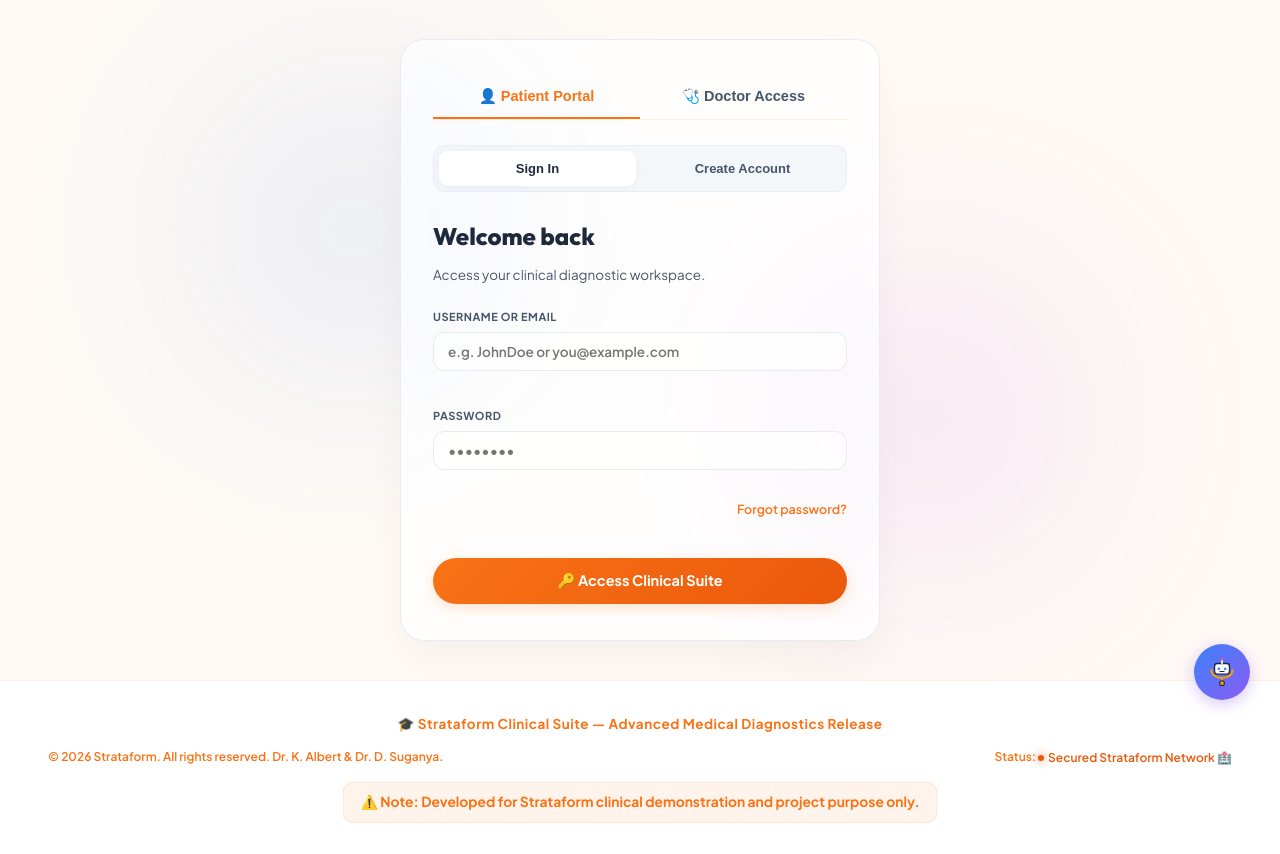
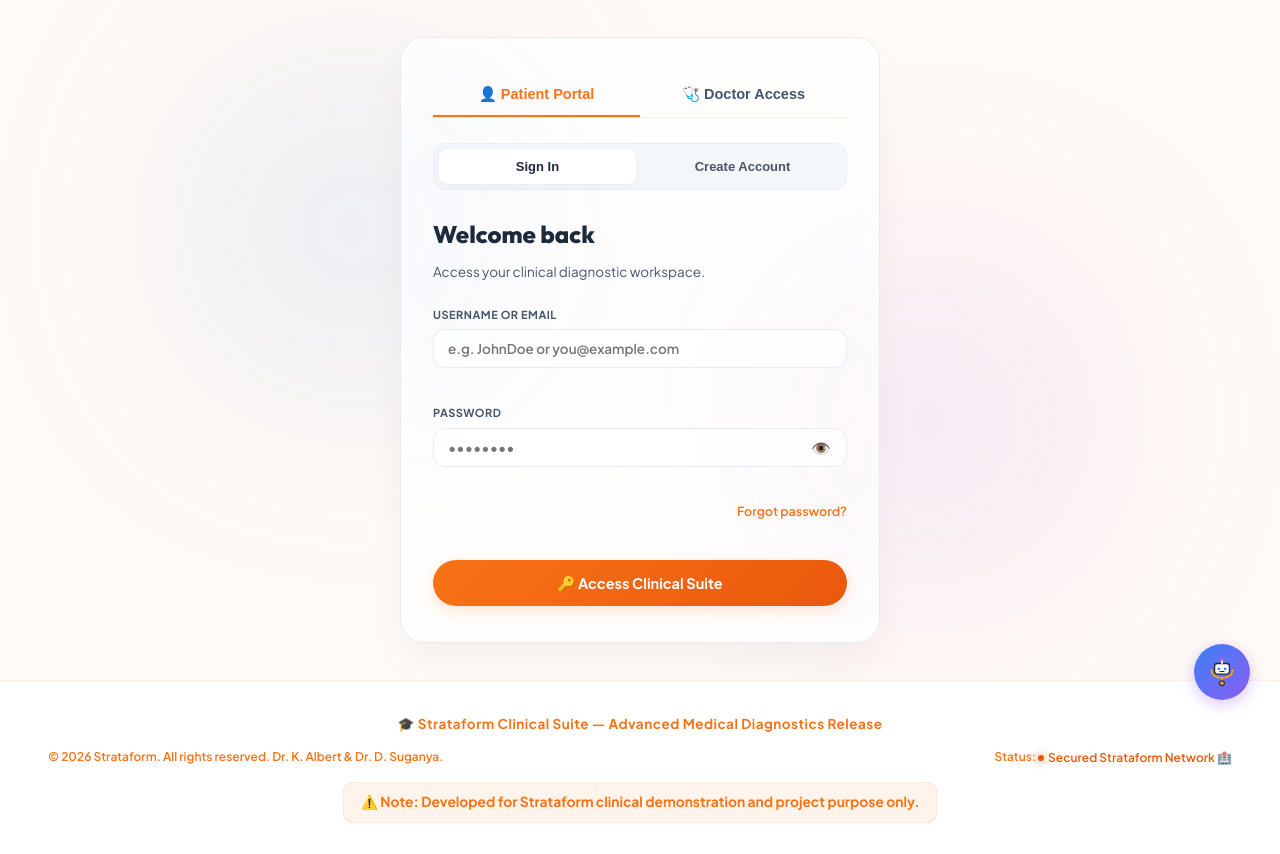
Before and after one commit to kabilesh21/Fitpulse---Health-Analysis, a Flask app: page /login in a window 1280 px wide. Shown: the part 70-924 px from the top of the page. Run offline with Flask 3, Linux system fonts and the light colour scheme.

Commit message:
feat: add view password show/hide eye-toggles to login, signup, and reset forms

```diff
--- a/frontend/templates/login.html
+++ b/frontend/templates/login.html
@@ -57,10 +57,13 @@
 
         <div class="form-group">
           <label for="p-password" class="form-label">Password</label>
-          <input type="password" id="p-password" name="password" class="form-input" placeholder="••••••••" required autocomplete="current-password">
+          <div style="position: relative;">
+            <input type="password" id="p-password" name="password" class="form-input" placeholder="••••••••" required autocomplete="current-password" style="padding-right: 42px; width: 100%;">
+            <button type="button" onclick="togglePasswordVisibility('p-password', this)" style="position: absolute; right: 12px; top: 50%; transform: translateY(-50%); background: none; border: none; font-size: 16px; cursor: pointer; color: var(--text-2); padding: 4px; display: flex; align-items: center; justify-content: center; z-index: 10;" title="Show Password">👁️</button>
+          </div>
         </div>
 
-        <div style="text-align: right; margin-top: -10px; margin-bottom: 10px;">
+        <div style="text-align: right; margin-top: -5px; margin-bottom: 10px;">
           <a href="/forgot_password" style="font-size: 12.5px; color: var(--blue); text-decoration: none; font-weight: 600;">Forgot password?</a>
         </div>
 
@@ -89,7 +92,10 @@
         </div>
         <div class="form-group">
           <label for="reg-password" class="form-label">Password</label>
-          <input type="password" id="reg-password" name="password" class="form-input" placeholder="••••••••" required autocomplete="new-password">
+          <div style="position: relative;">
+            <input type="password" id="reg-password" name="password" class="form-input" placeholder="••••••••" required autocomplete="new-password" style="padding-right: 42px; width: 100%;">
+            <button type="button" onclick="togglePasswordVisibility('reg-password', this)" style="position: absolute; right: 12px; top: 50%; transform: translateY(-50%); background: none; border: none; font-size: 16px; cursor: pointer; color: var(--text-2); padding: 4px; display: flex; align-items: center; justify-content: center; z-index: 10;" title="Show Password">👁️</button>
+          </div>
         </div>
 
         <div style="display: flex; gap: 15px;">
@@ -152,7 +158,10 @@
 
         <div class="form-group">
           <label for="doc-password" class="form-label">Security Key</label>
-          <input type="password" id="doc-password" name="password" class="form-input" placeholder="••••••••" required autocomplete="current-password">
+          <div style="position: relative;">
+            <input type="password" id="doc-password" name="password" class="form-input" placeholder="••••••••" required autocomplete="current-password" style="padding-right: 42px; width: 100%;">
+            <button type="button" onclick="togglePasswordVisibility('doc-password', this)" style="position: absolute; right: 12px; top: 50%; transform: translateY(-50%); background: none; border: none; font-size: 16px; cursor: pointer; color: var(--text-2); padding: 4px; display: flex; align-items: center; justify-content: center; z-index: 10;" title="Show Password">👁️</button>
+          </div>
         </div>
 
         <button type="submit" class="btn btn-primary btn-full btn-lg" style="margin-top: 10px; background: linear-gradient(135deg, #f97316, #ea580c); border: none; height: 46px; border-radius: 99px; font-weight: 700; font-size: 14.5px; box-shadow: 0 4px 15px rgba(249, 115, 22, 0.2);">
@@ -239,6 +248,20 @@
 </style>
 
 <script>
+  function togglePasswordVisibility(inputId, btn) {
+    const input = document.getElementById(inputId);
+    if (!input) return;
+    if (input.type === "password") {
+      input.type = "text";
+      btn.textContent = "🙈";
+      btn.title = "Hide Password";
+    } else {
+      input.type = "password";
+      btn.textContent = "👁️";
+      btn.title = "Show Password";
+    }
+  }
+
   function switchPortal(portal) {
     document.querySelectorAll('.portal-tab').forEach(t => t.classList.remove('active'));
     document.querySelectorAll('.portal-pane').forEach(p => p.style.display = 'none');
```
Also changed, not shown: frontend/templates/reset_password.html (+24 -2 lines).
